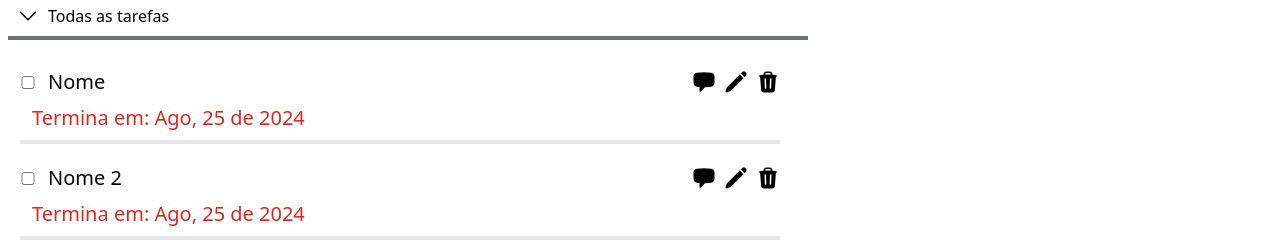
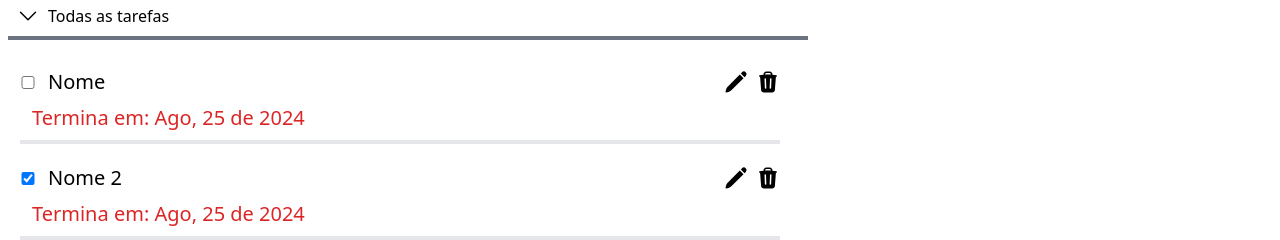
Before and after one commit to m4rllon/Todolist, a React (Vite) app: page /minhastarefas in a window 1280 px wide. Shown: the part 228-468 px from the top of the page. Built offline with nearby package versions, Linux system fonts and the light colour scheme.

Commit message:
feat: Adicionar funcionalidade de adicionar uma nova tarefa

```diff
--- a/src/components/tarefa/index.jsx
+++ b/src/components/tarefa/index.jsx
@@ -1,24 +1,55 @@
 import {
   TrashIcon,
-  ChatBubbleLeftIcon,
   PencilIcon,
 } from "@heroicons/react/24/solid";
+
 import { useTaskContext } from "../../hooks/useTaskContext";
 import {formatDateForTaskCard} from '../../utils/formatDate';
+import { useRef, useState } from "react";
 
 export default function Tarefa({ tarefa, operationDetect }) {
-  const { removerTarefa } = useTaskContext();
+  const check = useRef(null)
+  const { removerTarefa, setTaskTarget, editarTarefa } = useTaskContext();
+  const [status, setStatus] = useState(tarefa.status)
+
+  const handleClick = () =>{
+    if(check.current.checked){
+      const taskEdited = {
+            'id': tarefa.id,
+        'nome': tarefa.nome,
+        'descricao': tarefa.descricao,
+        'dataTermino': tarefa.dataTermino,
+        'dataInicio': tarefa.dataInicio,
+        'tags': tarefa.tags,
+        'status': true,
+        'projetos': tarefa.projetos
+      }
+      editarTarefa(taskEdited)
+    }
+    else{
+      const taskEdited = {
+        'id': tarefa.id,
+    'nome': tarefa.nome,
+    'descricao': tarefa.descricao,
+    'dataTermino': tarefa.dataTermino,
+    'dataInicio': tarefa.dataInicio,
+    'tags': tarefa.tags,
+    'status': false,
+    'projetos': tarefa.projetos
+  }
+  editarTarefa(taskEdited)
+    }
+
+  }
+
   return (
     <div className="w-[50rem] my-5 px-5">
       <span className="my-2 flex justify-between items-center">
         <div className="flex gap-3 items-center">
-          <input className="w-4" type="checkbox" name="" id="" />
+          <input ref={check} onClick={handleClick} defaultChecked={status} className="w-4" type="checkbox" />
           <p className="text-xl">{tarefa.nome}</p>
         </div>
         <div className="flex justify-end gap-2 items-center">
-          <button>
-            <ChatBubbleLeftIcon className="size-6" />
-          </button>
           <button onClick={() => operationDetect(tarefa, "EDIT")}>
             <PencilIcon className="size-6" />
           </button>
--- a/src/pages/minhasTarefas/listaDeTarefas/index.jsx
+++ b/src/pages/minhasTarefas/listaDeTarefas/index.jsx
@@ -6,7 +6,6 @@ import SecaoTarefas from "../../../components/secaoTarefas";
 import { useEffect, useState } from "react";
 import { useTaskContext } from "../../../hooks/useTaskContext";
 import FormTarefa from "../../../components/formTarefa";
-// import { generateId } from "../../../utils/generateId";
 
 export default function ListaTarefas() {
   const { tasks, taskTarget, setTaskTarget, operationSelect, setOperationSelect } =
@@ -28,7 +27,7 @@ export default function ListaTarefas() {
 
   const handleClickAddtask = () => {
     const newTask = {
-      'id': 0,
+      'id': Math.random(),
       'nome': "",
       'descricao': "",
       'dataTermino': "",
--- a/src/utils/generateId.js
+++ /dev/null
@@ -1,9 +0,0 @@
-import { useTaskContext } from "../hooks/useTaskContext"
-
-export const generateId = () => {
-    const {tasks} = useTaskContext()
-    tasks.forEach(task => {
-        var newId = Math.random()
-        if(newId !== task.id) return newId
-    });
-}
```
